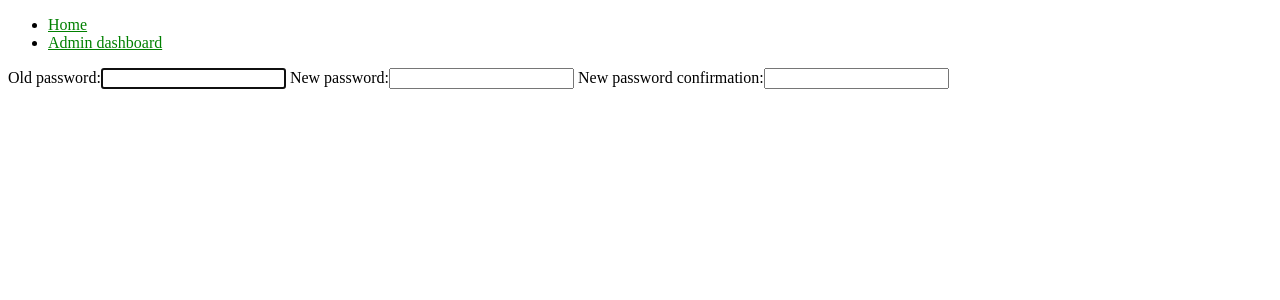
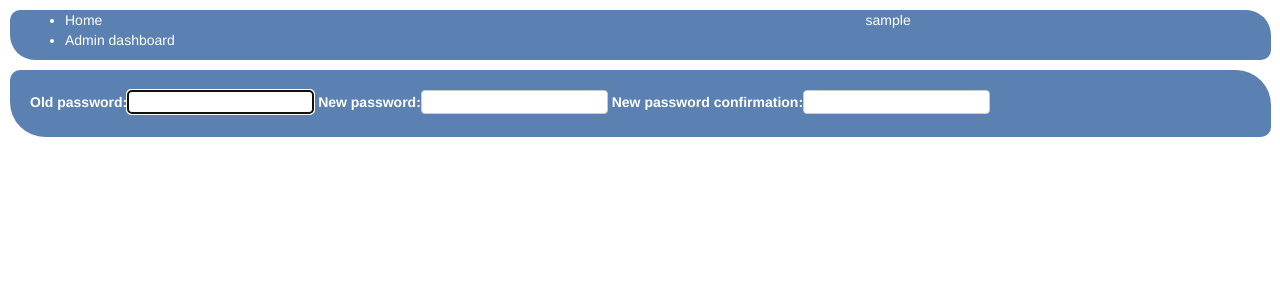
Before and after one commit to ArturLange/twitter, a Django app: a page that uses twitter_app/templates/base.html in a window 1280 px wide. Shown: the top 300 px of the page. Run offline with Django 3.2, Linux system fonts and the light colour scheme; the visitor is signed in with stand-in values (Sample User, id 1); some libraries are stand-ins or nearby versions.

Commit message:
Some changes

```diff
--- a/twitter_app/static/twitter_app/style.css
+++ b/twitter_app/static/twitter_app/style.css
@@ -1,3 +1,57 @@
-a {
-  color: green;
+a:link {
+  color: white;
 }
+
+a:visited {
+  color: #cccccc;
+}
+
+a:hover {
+  color: #AAA;
+}
+
+a:active {
+  color: #999;
+}
+
+input[type="text"] {
+  border: 1px solid #ccc;
+  border-radius: 4px;
+}
+
+input[type="email"] {
+  border: 1px solid #ccc;
+  border-radius: 4px;
+}
+
+input[type="password"] {
+  border: 1px solid #ccc;
+  border-radius: 4px;
+}
+
+div {
+  alignment: center;
+}
+
+div[id="sidebar"] {
+  background-color: #5b80b2;
+  border-radius: 10px 25px 10px 25px;
+  color: white;
+  margin: 10px;
+  width: 98.5%;
+}
+
+div[id="content"] {
+  align-self: center;
+  align-content: center;
+  background-color: #5b80b2;
+  border-radius: 10px 35px 10px 35px;
+  color: white;
+  margin: 10px;
+  padding: 20px;
+  width: 98.5%;
+}
+
+input[type="submit"] {
+  color: #000;
+}
--- a/twitter_app/templates/base.html
+++ b/twitter_app/templates/base.html
@@ -2,18 +2,30 @@
 <html lang="en">
 <head>
   {% load staticfiles %}
+  <meta charset="utf-8" name="viewport" content="width=device-width, initial-scale=1">
   <link rel="stylesheet" type="text/css" href="{% static 'twitter_app/style.css' %}"/>
   <title>{% block title %}Twitter{% endblock title %}</title>
 </head>
 
 <body>
 <div id="sidebar" class="container">
-  {% block sidebar %}
-  <ul>
-    <li><a href="/">Home</a></li>
-    <li><a href="/admin/">Admin dashboard</a></li>
-  </ul>
-  {% endblock sidebar %}
+  <div class="row">
+    <div class="col-md-8">
+      {% block sidebar %}
+      <ul>
+        <li><a href="/twitter">Home</a></li>
+        <li><a href="/admin/">Admin dashboard</a></li>
+      </ul>
+      {% endblock sidebar %}
+    </div>
+    <div class="col-md-4">
+      {% if user.is_authenticated %}
+      <a href="{% url 'index' %}">{{ user }}</a>
+      {% else %}
+      <a href="{% url 'django.contrib.auth.views.login' %}">Login</a>
+      {% endif %}
+    </div>
+  </div>
 </div>
 
 <div id="content" class="container">
@@ -22,9 +34,13 @@
   {% endblock content %}
 </div>
 
-<!-- jQuery (necessary for Bootstrap's JavaScript plugins) -->
-<script src="https://ajax.googleapis.com/ajax/libs/jquery/1.11.1/jquery.min.js"></script>
-<!-- Include all compiled plugins (below), or include individual files as needed -->
-<script src="https://maxcdn.bootstrapcdn.com/bootstrap/3.2.0/js/bootstrap.min.js"></script>
+<!-- Latest compiled and minified CSS -->
+<link rel="stylesheet" href="http://maxcdn.bootstrapcdn.com/bootstrap/3.3.5/css/bootstrap.min.css">
+
+<!-- jQuery library -->
+<script src="https://ajax.googleapis.com/ajax/libs/jquery/1.11.3/jquery.min.js"></script>
+
+<!-- Latest compiled JavaScript -->
+<script src="http://maxcdn.bootstrapcdn.com/bootstrap/3.3.5/js/bootstrap.min.js"></script>
 </body>
 </html>
--- a/twitter_app/templates/registration/login.html
+++ b/twitter_app/templates/registration/login.html
@@ -28,9 +28,10 @@
     </tr>
   </table>
 
-<input type="submit" value="login" />
-<input type="hidden" name="next" value="{% url 'index' %}" />
+  <input type="submit" value="login"/>
+  <input type="hidden" name="next" value="{% url 'index' %}"/>
 </form>
+
 
 {# Assumes you setup the password_reset view in your URLconf #}
 <p><a href="{% url 'auth_password_reset' %}">Lost password?</a></p>
--- a/twitter_app/urls.py
+++ b/twitter_app/urls.py
@@ -3,5 +3,5 @@ from django.conf.urls import url
 from . import views
 
 urlpatterns = [
-    url(r'^$', views.index, name='index'),
+    url(r'^$', views.IndexView.as_view(), name='index'),
 ]
```
Also changed, not shown: twitter_app/templates/twitter_app/index.html (+12 -0 lines), twitter_app/views.py (+8 -3 lines). Lines whose indentation alone changed are shown as unchanged.
